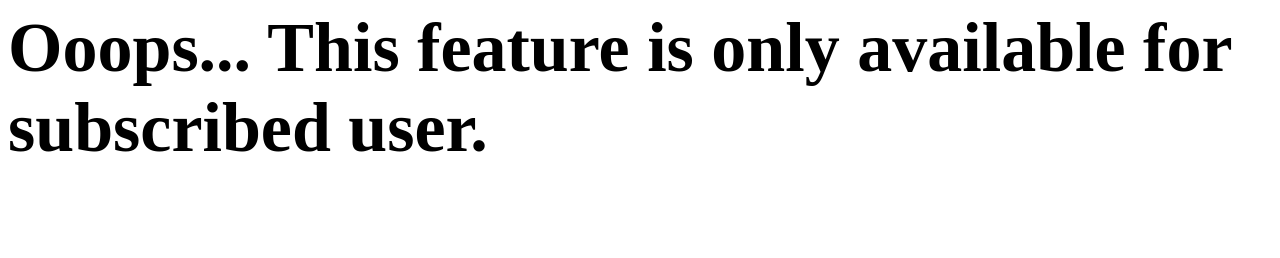
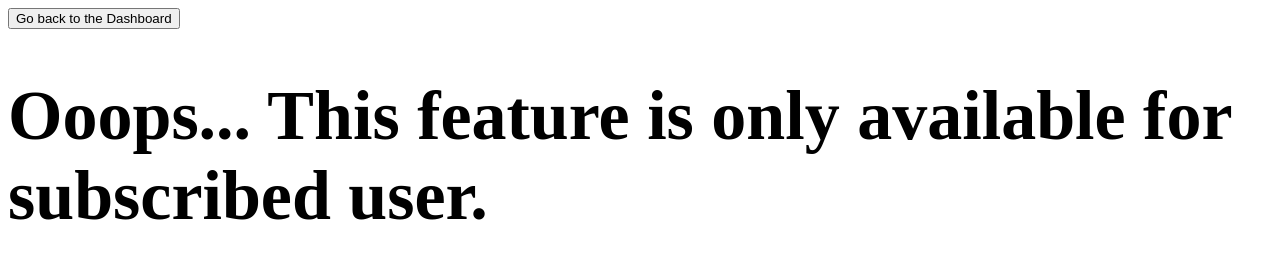
Before and after one commit to ArrenBacarra/act3, a plain HTML site: page full.html in a window 1280 px wide. Drawn offline with Linux system fonts and the light colour scheme.

Commit message:
full.html

```diff
--- a/full.html
+++ b/full.html
@@ -5,6 +5,7 @@
     <title>Document</title>
 </head>
 <body>
+    <button onclick = "window.location.href='index'">Go back to the Dashboard</button>
     <h1 style="font-size: 70px;">Ooops... This feature is only available for subscribed user.</h1>
 </body>
 </html>
```
